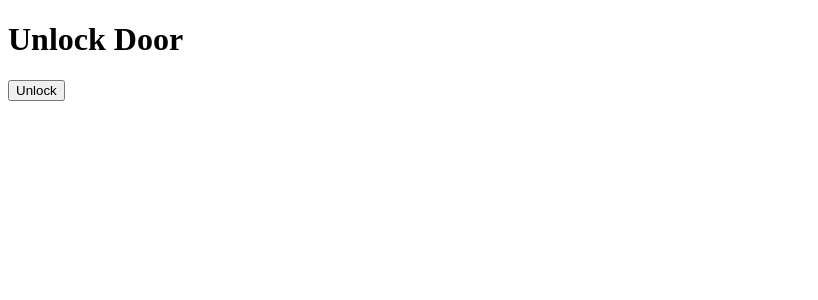
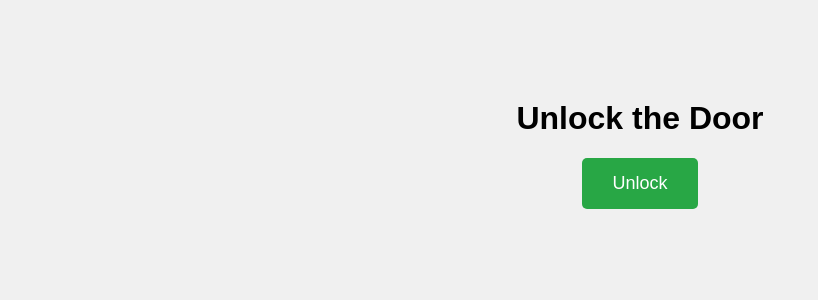
Before and after one commit to kyrillosShark/flask-webhook, a Python web app: template templates/unlock.html in a window 1280 px wide. Shown: the top 300 px of the page, without its empty margins (0-818 px from the left). Run offline with Jinja, Linux system fonts and the light colour scheme; the template is opened without the code that fills it: most values are stand-ins (such as "Sample title", 1, 10 or a date in 2020).

Commit message:
Update unlock.html

```diff
--- a/templates/unlock.html
+++ b/templates/unlock.html
@@ -1,17 +1,64 @@
+<!-- templates/unlock_page.html -->
 <!DOCTYPE html>
 <html>
 <head>
     <title>Unlock Door</title>
+    <style>
+        body {
+            font-family: Arial, sans-serif;
+            text-align: center;
+            margin-top: 100px;
+            background-color: #f0f0f0;
+        }
+        .unlock-button {
+            padding: 15px 30px;
+            font-size: 18px;
+            color: #fff;
+            background-color: #28a745;
+            border: none;
+            border-radius: 5px;
+            cursor: pointer;
+            transition: background-color 0.3s ease;
+        }
+        .unlock-button:hover {
+            background-color: #218838;
+        }
+        .message {
+            margin-top: 20px;
+            font-size: 16px;
+            color: #555;
+        }
+    </style>
 </head>
 <body>
-    <h1>Unlock Door</h1>
-    {% if message %}
-        <p>{{ message }}</p>
-    {% else %}
-        <form method="post">
-            <input type="hidden" name="token" value="{{ token }}">
-            <button type="submit">Unlock</button>
-        </form>
-    {% endif %}
+    <h1>Unlock the Door</h1>
+    <button class="unlock-button" onclick="unlockDoor()">Unlock</button>
+    <div class="message" id="message"></div>
+
+    <script>
+        function unlockDoor() {
+            fetch('/unlock', {
+                method: 'POST',
+                headers: {
+                    'Content-Type': 'application/json'
+                },
+                body: JSON.stringify({ token: '{{ token }}' })
+            })
+            .then(response => response.json())
+            .then(data => {
+                if (data.success) {
+                    document.getElementById('message').innerText = 'Door is unlocking. Please wait...';
+                    // Optionally disable the button to prevent multiple clicks
+                    document.querySelector('.unlock-button').disabled = true;
+                } else {
+                    document.getElementById('message').innerText = 'Error: ' + data.error;
+                }
+            })
+            .catch((error) => {
+                console.error('Error:', error);
+                document.getElementById('message').innerText = 'An unexpected error occurred.';
+            });
+        }
+    </script>
 </body>
 </html>
```
